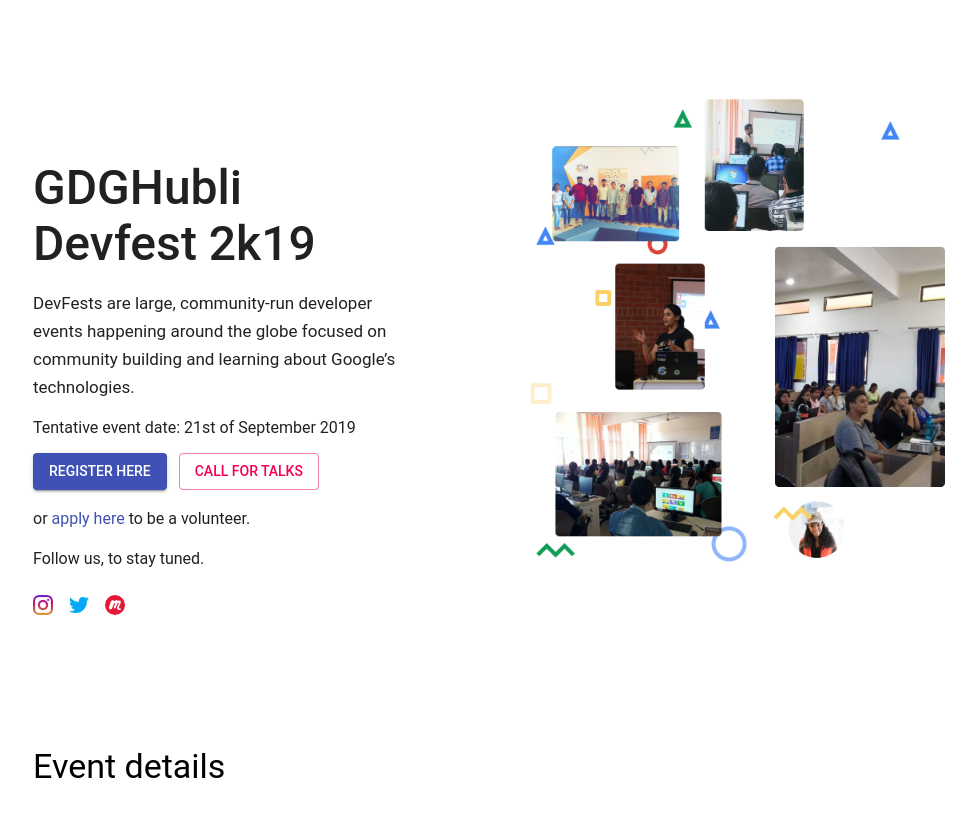
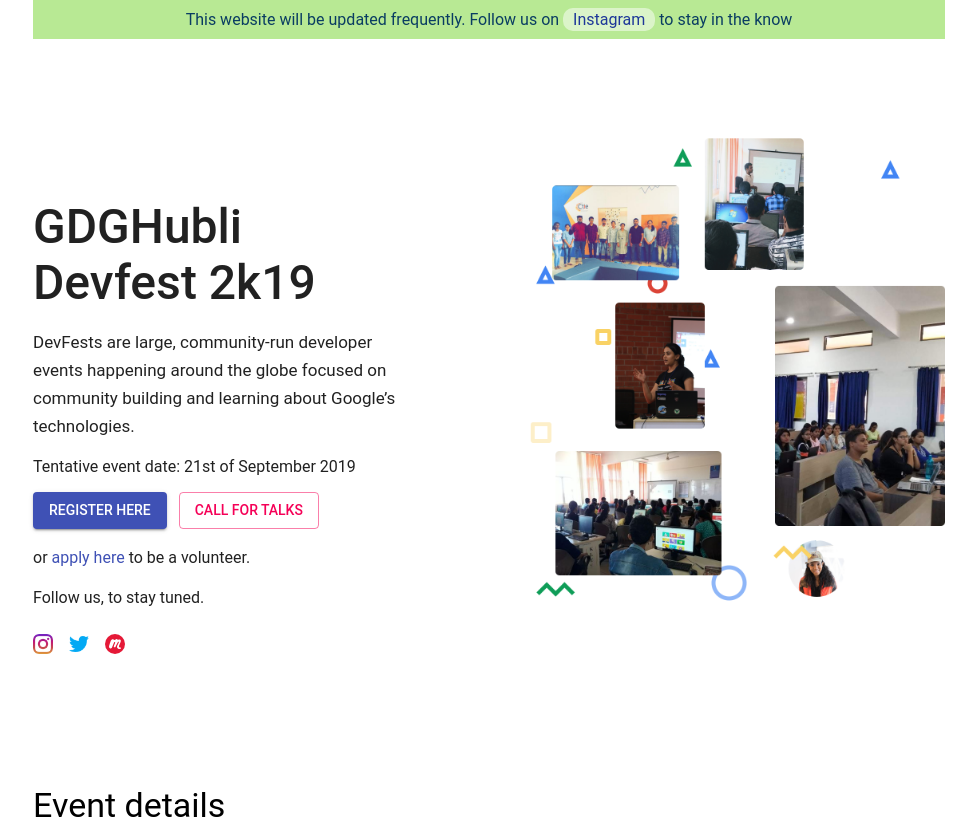
Before and after one commit to GDGHubli/devfest2k19, a React app in the folder website/: page / in a window 1280 px wide. Shown: the top 830 px of the page, without its empty margins (151-1127 px from the left). Built offline with nearby package versions, Linux system fonts and the light colour scheme; a web font is replaced by a local one.

Commit message:
Add a status top bar & update styles

```diff
--- a/website/App.js
+++ b/website/App.js
@@ -54,6 +54,13 @@
   paragraph: {
     fontSize: '17px',
     lineHeight: '28px'
+  },
+  notifyBar: {
+    width: '100%',
+    padding: '10px',
+    background: '#b8e994',
+    color: '#0a3d62',
+    textAlign: 'center'
   }
 });
 
@@ -71,6 +78,9 @@
 
   return (
     <Container maxWidth="md">
+      <div className={classes.notifyBar}>
+        This website will be updated frequently. Follow us on <a style={{textDecoration: 'none', padding: '2px 10px', borderRadius: '10px', backgroundColor: 'rgba(256,256,256,.5)', color: '#1e3799'}} href="https://instagram.com/gdghubli">Instagram</a> to stay in the know
+      </div>
       <Grid container component="main">
         <Grid item xs={12} sm={8} md={5} component={Paper} elevation={0} className={classes.heroLeft}>
           {/* <img height="30px" src="/assets/images/gdghubli-logo-wide-transparent.png" /> */}
@@ -212,8 +222,8 @@
       <footer>
         <Grid container component="main" style={{ padding: '50px 0' }}>
           <Grid item xs={12} sm={12} md={4} component={Paper} elevation={0} style={{ paddingTop: '30px', textAlign: 'left' }}>
-            <img height="30px" src="/assets/images/gdghubli-logo-wide-transparent.png" /> <br/><br/>
-            <img height="40px" src="/assets/images/wtm-wide.png" />
+            <img height="20px" src="/assets/images/gdghubli-logo-wide-transparent.png" /> <br/><br/>
+            <img height="30px" src="/assets/images/wtm-wide.png" />
           </Grid>
           <Grid item xs={12} sm={12} md={4} elevation={0}>
             <List>
--- a/website/index.scss
+++ b/website/index.scss
@@ -1,3 +1,7 @@
+* {
+  box-sizing: border-box;
+}
+
 body {
   margin: 0;
   font-family: "Google Sans", "Roboto", arial, sans-serif;
```
